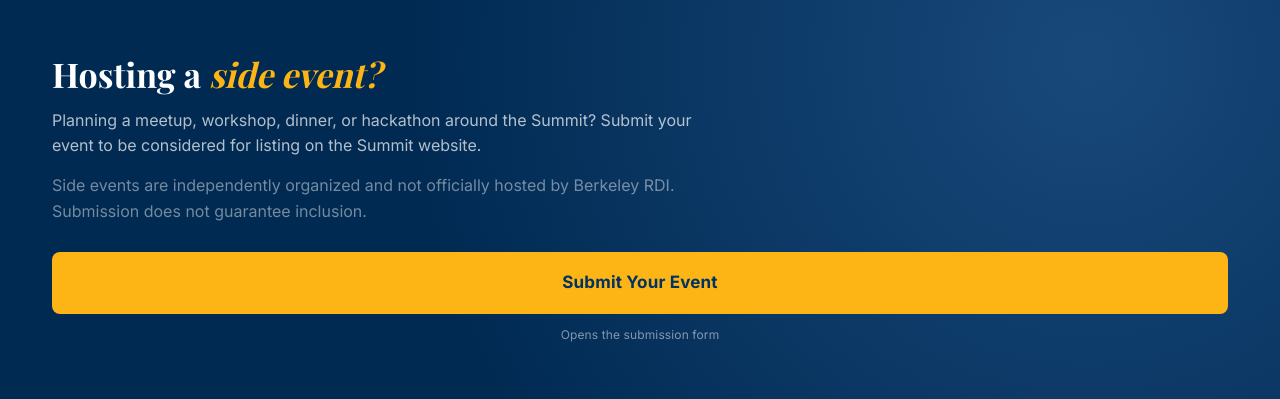
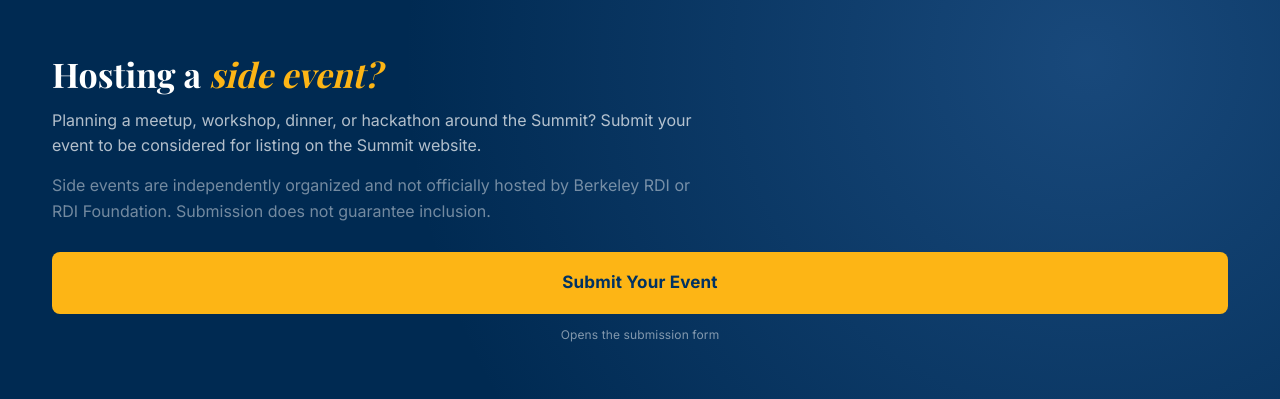
Before and after one commit to wilwixqa1/Agentic-AI-summit-Speaker-Page-Mockup, a FastAPI app: page /option-a in a window 1280 px wide. Shown: the part 3880-4279 px from the top of the page. Run offline with FastAPI, Linux system fonts and the light colour scheme; some web fonts are replaced.

Commit message:
Update side-event disclaimer to include RDI Foundation

```diff
--- a/app/templates/option_a.html
+++ b/app/templates/option_a.html
@@ -52,7 +52,7 @@
     <div class="se-copy">
       <h2 class="se-title">Hosting a <em>side event?</em></h2>
       <p>Planning a meetup, workshop, dinner, or hackathon around the Summit? Submit your event to be considered for listing on the Summit website.</p>
-      <p class="se-disclaimer">Side events are independently organized and not officially hosted by Berkeley RDI. Submission does not guarantee inclusion.</p>
+      <p class="se-disclaimer">Side events are independently organized and not officially hosted by Berkeley RDI or RDI Foundation. Submission does not guarantee inclusion.</p>
     </div>
     <div class="se-cta">
       <a class="btn-gold" href="https://docs.google.com/forms/d/e/1FAIpQLSfkh3gu3p4L8abzHqFhAavPDpwuucmq1TXDW89_uVBws24fag/viewform" target="_blank" rel="noopener">Submit Your Event</a>
```
